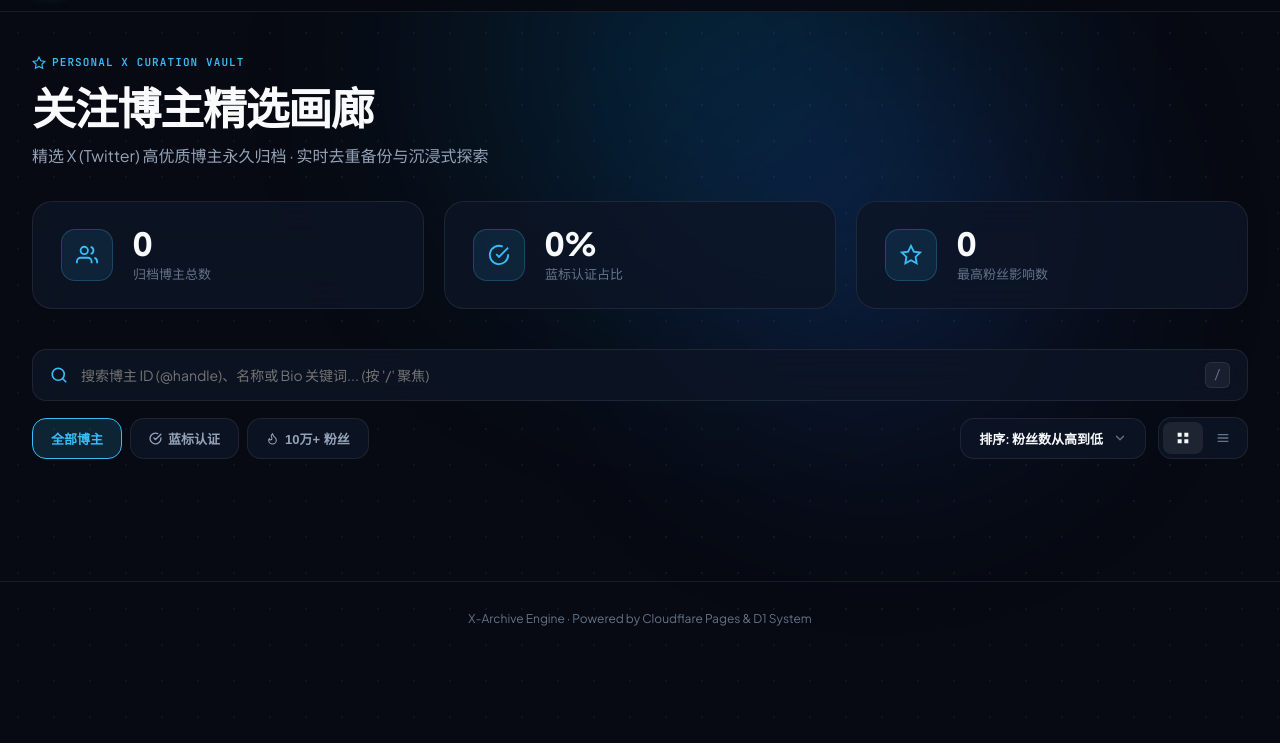
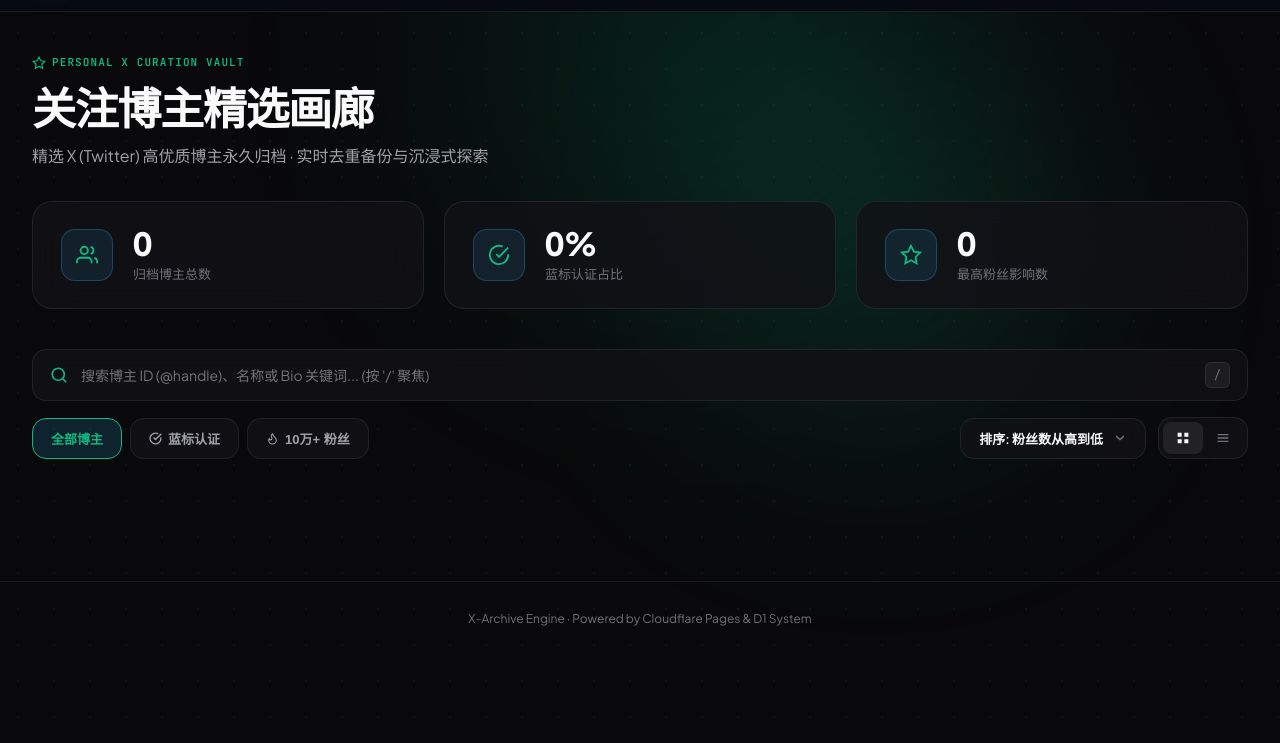
Before and after one commit to akudamatata/Nv-Pu-Sa, a website: page public/index.html in a window 1280 px wide. Shown: the part 57-800 px from the top of the page. Drawn offline with Linux system fonts and the light colour scheme; no server answers.

Commit message:
align_global_color_theme_to_emerald_green

```diff
--- a/public/style.css
+++ b/public/style.css
@@ -10,24 +10,24 @@
 }
 
 :root {
-  /* Rich Deep Blue Obsidian Surface Palette */
-  --bg-dark: #070a12;
-  --bg-surface: rgba(14, 21, 38, 0.78);
-  --bg-surface-hover: rgba(22, 33, 58, 0.92);
-  --bg-panel: #0b1120;
-  --bg-card-inner: #10172a;
+  /* Rich Deep Zinc/Obsidian Surface Palette */
+  --bg-dark: #09090b;
+  --bg-surface: rgba(18, 18, 22, 0.82);
+  --bg-surface-hover: rgba(28, 28, 35, 0.95);
+  --bg-panel: #111115;
+  --bg-card-inner: #16161c;
 
-  /* Primary Accent: Electric Cyan & Sapphire Blue */
-  --accent-blue: #38bdf8;
-  --accent-blue-deep: #0284c7;
-  --accent-blue-glow: rgba(56, 189, 248, 0.16);
-  --accent-sapphire: #2563eb;
-  --accent-sapphire-glow: rgba(37, 99, 235, 0.2);
+  /* Primary Accent: Emerald Green & Mint Glow */
+  --accent-blue: #10b981;
+  --accent-blue-deep: #059669;
+  --accent-blue-glow: rgba(16, 185, 129, 0.18);
+  --accent-sapphire: #34d399;
+  --accent-sapphire-glow: rgba(52, 211, 153, 0.22);
 
   /* Borders & Dividers */
   --border-subtle: rgba(255, 255, 255, 0.08);
   --border-strong: rgba(255, 255, 255, 0.16);
-  --border-blue-glow: rgba(56, 189, 248, 0.45);
+  --border-blue-glow: rgba(16, 185, 129, 0.45);
 
   /* Typography */
   --font-display: 'Plus Jakarta Sans', -apple-system, sans-serif;
@@ -35,9 +35,9 @@
   --font-mono: 'JetBrains Mono', monospace;
 
   /* Text Ramps */
-  --text-main: #f8fafc;
-  --text-secondary: #94a3b8;
-  --text-muted: #64748b;
+  --text-main: #fafafa;
+  --text-secondary: #a1a1aa;
+  --text-muted: #71717a;
 
   /* Radius Tokens */
   --radius-sm: 8px;
@@ -46,8 +46,8 @@
   --radius-xl: 28px;
 
   /* Refractive Shadows */
-  --shadow-card: 0 14px 40px -12px rgba(0, 0, 0, 0.7);
-  --shadow-blue-glow: 0 18px 45px -15px rgba(56, 189, 248, 0.28);
+  --shadow-card: 0 14px 40px -12px rgba(0, 0, 0, 0.85);
+  --shadow-blue-glow: 0 18px 45px -15px rgba(16, 185, 129, 0.3);
 }
 
 body {
@@ -60,7 +60,7 @@ body {
   -webkit-font-smoothing: antialiased;
 }
 
-/* Ambient Animated Blue Orbs & Grid Mesh */
+/* Ambient Animated Emerald Orbs & Grid Mesh */
 .bg-lights-wrapper {
   position: fixed;
   inset: 0;
@@ -73,7 +73,7 @@ body {
   position: absolute;
   border-radius: 50%;
   filter: blur(120px);
-  opacity: 0.3;
+  opacity: 0.25;
 }
 
 .orb-primary {
@@ -81,7 +81,7 @@ body {
   left: 25%;
   width: 800px;
   height: 550px;
-  background: radial-gradient(circle, #0284c7 0%, transparent 70%);
+  background: radial-gradient(circle, #059669 0%, transparent 70%);
 }
 
 .orb-secondary {
@@ -89,13 +89,13 @@ body {
   right: 10%;
   width: 550px;
   height: 450px;
-  background: radial-gradient(circle, #2563eb 0%, transparent 70%);
+  background: radial-gradient(circle, #10b981 0%, transparent 70%);
 }
 
 .bg-grid-mesh {
   position: absolute;
   inset: 0;
-  background-image: radial-gradient(rgba(56, 189, 248, 0.08) 1px, transparent 1px);
+  background-image: radial-gradient(rgba(16, 185, 129, 0.08) 1px, transparent 1px);
   background-size: 36px 36px;
 }
 
```
